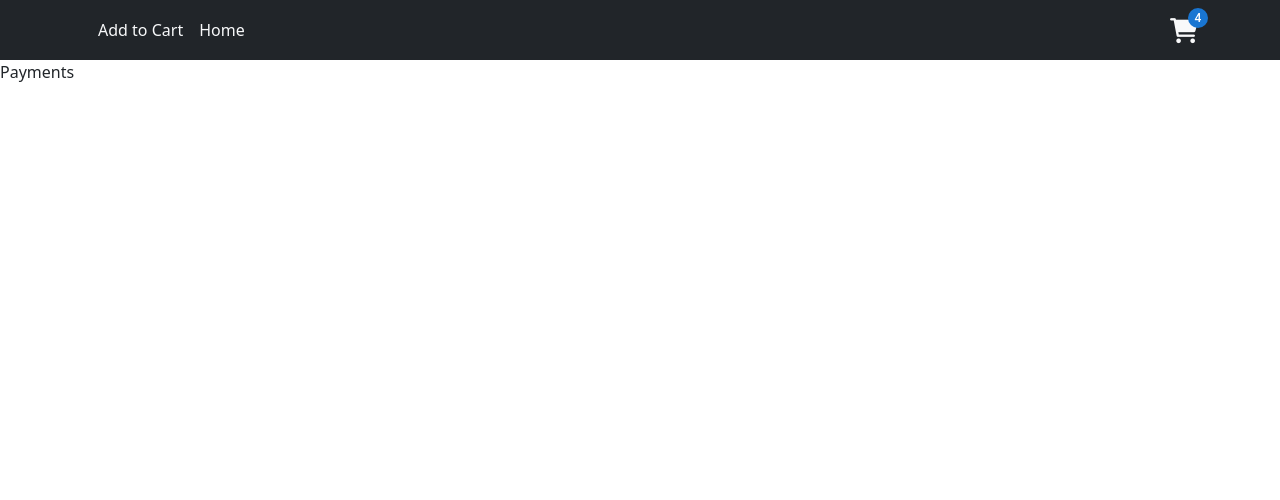
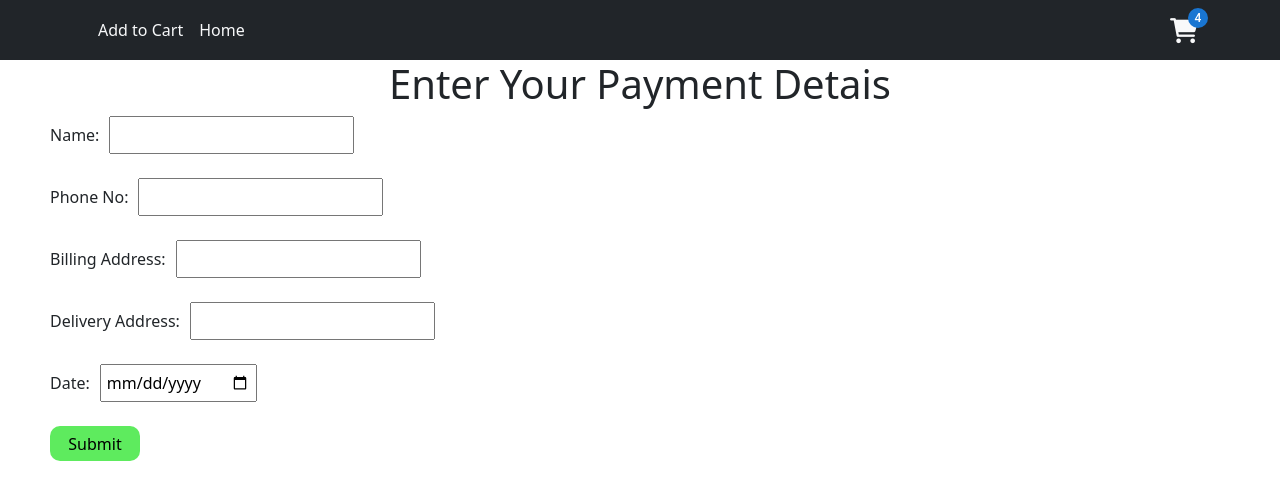
Before and after one commit to suman-ac/suman-electronic-shop, a React (Create React App) app: page /payments in a window 1280 px wide. Shown: the top 500 px of the page. Built offline with nearby package versions, Linux system fonts and the light colour scheme.

Commit message:
Payment using formik

```diff
--- a/package.json
+++ b/package.json
@@ -11,13 +11,15 @@
     "@testing-library/react": "^13.3.0",
     "@testing-library/user-event": "^13.5.0",
     "bootstrap": "^5.2.0",
+    "formik": "^2.2.9",
     "react": "^18.2.0",
     "react-bootstrap": "^2.5.0",
     "react-dom": "^18.2.0",
     "react-router-dom": "^6.3.0",
     "react-scripts": "5.0.1",
     "sass": "^1.54.5",
-    "web-vitals": "^2.1.4"
+    "web-vitals": "^2.1.4",
+    "yup": "^0.32.11"
   },
   "scripts": {
     "start": "react-scripts start",
--- a/src/components/Cards.js
+++ b/src/components/Cards.js
@@ -1,7 +1,7 @@
-import { getByDisplayValue } from "@testing-library/react";
 import React, {useState,useEffect} from 'react'
 import Button from 'react-bootstrap/Button';
 import Card from 'react-bootstrap/Card';
+import "./style.scss";
 
 
 
@@ -31,14 +31,23 @@ function Cards() {
 
       {user.map(data => (
       <Card style={{ width: '22rem',border:"none"}} className="mx-2 mt-4 card_style">
-      <Card.Img variant="top" src="https://electronic-ecommerce.herokuapp.com/fantechHeadset.jpg" style={{height:"16rem"}} />
+      <Card.Img variant="top" src="https://electronic-ecommerce.herokuapp.com/fantechHeadset.jpg" style={{height:"16rem"}} className="mt-3" />
       <Card.Body>
-        <Card.Title>Card Title</Card.Title>
+        <Card.Title>{data.name}</Card.Title>
         <Card.Text>
-          data.price
+          <strong>Price:</strong> {data.price}
+          <br />
+          <strong>Quantity:</strong> {data.stock} items left
+          <br />
+          <strong>Created Date:</strong> {data.createDate}
+          <br />
+          <strong>Category:</strong> {data.category}
+
         </Card.Text>
-        <Button variant="primary">Go somewhere</Button>
-      </Card.Body>
+        <div className='button_div d-flex justify-content-center'>
+        <Button variant="primary" className='col-lg-12'>Add to Cart</Button>
+        </div>
+        </Card.Body>
     </Card>
 
       ))}</div>
--- a/src/components/CardsDetails.js
+++ b/src/components/CardsDetails.js
@@ -1,8 +1,38 @@
 import React from 'react'
+import Table from 'react-bootstrap/Table';
 
 function CardsDetails() {
   return (
-    <div>CardsDetails</div>
+    <>
+    <div className='container mt-2'>
+      <h2 className='text-center'>Items Details Page</h2>
+
+      <section className='container mt-3'>
+    <div className='iteamsdetails'>
+      <div className='items_img'>
+        <img src='https://electronic-ecommerce.herokuapp.com/fantechHeadset.jpg' />
+      </div>
+      <div className='details'>
+    <Table>
+    <tr>
+      <td>
+      <p><strong>Product Name</strong> : Dell XPS 13</p>
+      <p><strong>Price</strong> : $1300</p>
+      <p><strong>Quantity Left</strong> : 9</p>
+      <p><strong>Category</strong> : Electronic Laptop</p>
+      <p><strong>Created Date</strong> : 1661073816827</p>
+    {/*  <p><strong>Remove : </strong><span> <i className="fas-fa-trash"  style={{color:"red", fontSize:20, cursor:"pointer"}}></i> </span> </p> */}
+      </td>
+    </tr>
+    </Table>
+      </div>
+    </div>
+
+      </section>
+    </div>
+
+    </>
+
   )
 }
 
--- /dev/null
+++ b/src/components/KErrorMessage.js
@@ -0,0 +1,12 @@
+import React from 'react'
+import { ErrorMessage } from "formik";
+
+const KErrorMessage = ({name}) => {
+  return (
+    <div style={{color:"red",fontStyle:"italic"}}>
+        <ErrorMessage name={name} />
+    </div>
+  )
+}
+
+export default KErrorMessage
--- a/src/components/Payments.js
+++ b/src/components/Payments.js
@@ -1,8 +1,52 @@
 import React from 'react'
+import {Formik, Form, Field, ErrorMessage, } from "formik";
+import * as yup from "yup";
+import KErrorMessage from './KErrorMessage';
+import "./Payments.scss";
+
+const validationSchema = yup.object({
+    name:yup.string().required("Name is required !"),
+    phone:yup.number().min(1000000000, "Not a valid phone number").max(100000000000, "Not a valid phone number").
+    required("Phone is required !"),
+    billing:yup.string().required("Billing Address is required !"),
+    delivery:yup.string().required("Delivery Address is required !"),
+    date:yup.date().required("Date is required !")
+})
 
 function Payments() {
   return (
-    <div>Payments</div>
+    <div>
+    <h1 style={{textAlign:"center"}}>Enter Your Payment Detais</h1>
+    <Formik
+       validationSchema={validationSchema}
+    initialValues={{name: "", phone: "",billing:"",delivery:"",date:""}} onSubmit={(values)=>{
+        console.log(values);
+    }}>
+    <Form   className='hello'>
+        <label className='hello1'>Name: </label>
+        <Field className='hello2' name="name" type="text" />
+        <KErrorMessage name="name" />
+        <br />
+        <label className='hello1'>Phone No: </label>
+        <Field className='hello2' name="phone" type="number" />
+        <KErrorMessage name="phone" />
+        <br />
+        <label className='hello1'>Billing Address: </label>
+        <Field className='hello2' name="billing" type="text" />
+        <KErrorMessage name="billing" />
+        <br />
+        <label className='hello1'>Delivery Address: </label>
+        <Field className='hello2' name="delivery" type="text" />
+        <KErrorMessage name="delivery" />
+        <br />
+        <label className='hello1'>Date: </label>
+        <Field className='hello2' name="date" type="date" />
+        <KErrorMessage name="date" />
+        <br />
+        <button className='hello3' type='submit'>Submit</button>
+    </Form>
+    </Formik>
+    </div>
   )
 }
 
--- /dev/null
+++ b/src/components/Payments.scss
@@ -0,0 +1,22 @@
+.hello {
+ margin-left: 50px;
+}
+
+.hello1{
+    margin-right: 10px;
+    font-weight:500;
+}
+
+.hello2 {
+    padding:5px;
+}
+
+.hello3 {
+    background-color:rgb(94, 235, 94);
+    font-weight:500;
+    height: 35px;
+    width: 90px;
+    border-radius: 10px;
+    border: none;
+
+}
```
Also changed, not shown: 1 other file (tests, documents, lock files or other folders).
